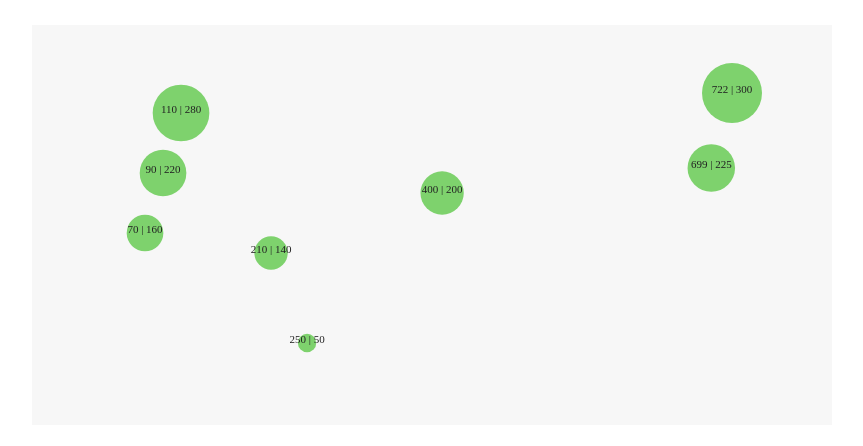
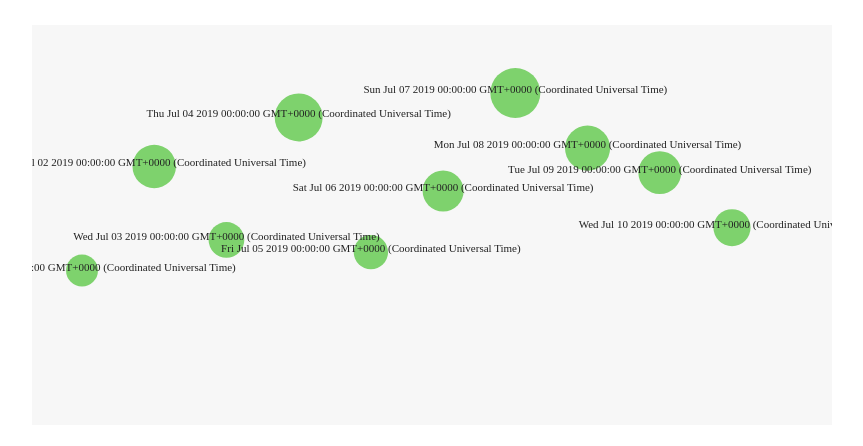
Before and after one commit to dubiBerlin/learnD3, a website: page index.html in a window 1280 px wide. Shown: the whole page, without its empty margins (208-1071 px from the left). Drawn offline with nearby package versions, Linux system fonts and the light colour scheme.

Commit message:
install moments, scaleTimes()

```diff
--- a/index.html
+++ b/index.html
@@ -11,6 +11,6 @@
 			<div class="bar"></div>
 		</div>
 		<script src="https://d3js.org/d3.v5.js"></script>
-		<script src="scatterPlot.js"></script>
+		<script src="timeScales.js"></script>
 	</body>
 </html>
--- a/package.json
+++ b/package.json
@@ -7,5 +7,8 @@
     "test": "echo \"Error: no test specified\" && exit 1"
   },
   "author": "",
-  "license": "ISC"
+  "license": "ISC",
+  "dependencies": {
+    "moment": "^2.24.0"
+  }
 }
--- a/scatterPlot.js
+++ b/scatterPlot.js
@@ -8,6 +8,7 @@ var data = [
 	[699, 225],
 	[90, 220]
 ]
+
 var chart_width = 800
 var chart_height = 400
 let padding = 50
@@ -41,15 +42,25 @@ let y_scale = d3
 	])
 	.range([chart_height - padding, padding])
 
-let r_scale = d3
-	.scaleLinear()
+// let r_scale = d3
+// 	.scaleLinear()
+// 	.domain([
+// 		0,
+// 		d3.max(data, function(d) {
+// 			return d[1]
+// 		})
+// 	])
+// 	.range([5, 30])
+
+let a_scale = d3
+	.scaleSqrt()
 	.domain([
 		0,
 		d3.max(data, function(d) {
 			return d[1]
 		})
 	])
-	.range([5, 30])
+	.range([0, 25])
 
 // Bind data and create circles
 svg
@@ -64,7 +75,7 @@ svg
 		return y_scale(d[1])
 	})
 	.attr("r", function(d, i) {
-		return r_scale(d[1])
+		return a_scale(d[1])
 	})
 	.attr("fill", "#7ed26d")
 
--- /dev/null
+++ b/timeScales.js
@@ -0,0 +1,101 @@
+var data = [
+	{ date: "07/01/2019", num: 20 },
+	{ date: "07/02/2019", num: 37 },
+	{ date: "07/03/2019", num: 25 },
+	{ date: "07/04/2019", num: 45 },
+	{ date: "07/05/2019", num: 23 },
+	{ date: "07/06/2019", num: 33 },
+	{ date: "07/07/2019", num: 49 },
+	{ date: "07/08/2019", num: 40 },
+	{ date: "07/09/2019", num: 36 },
+	{ date: "07/10/2019", num: 27 }
+]
+
+let time_parse = d3.timeParse("%m/%d/%Y")
+
+let newData = []
+// Loop through each date
+data.forEach(obj => {
+	obj.date = time_parse(obj.date)
+})
+console.log(data)
+var chart_width = 800
+var chart_height = 400
+let padding = 50
+
+let radius = 10
+
+let svg = d3
+	.select("#chart")
+	.append("svg")
+	.attr("width", chart_width)
+	.attr("height", chart_height)
+
+// create scales
+let x_scale = d3
+	.scaleTime()
+	.domain([
+		d3.min(data, function(d) {
+			return d.date
+		}),
+		d3.max(data, function(d) {
+			return d.date
+		})
+	])
+	.range([padding, chart_width - padding * 2])
+
+let y_scale = d3
+	.scaleLinear()
+	.domain([
+		0,
+		d3.max(data, function(d) {
+			return d.num
+		})
+	])
+	.range([chart_height - padding, padding])
+
+let a_scale = d3
+	.scaleSqrt()
+	.domain([
+		0,
+		d3.max(data, function(d) {
+			return d.num
+		})
+	])
+	.range([0, 25])
+
+// Bind data and create circles
+svg
+	.selectAll("circle")
+	.data(data)
+	.enter()
+	.append("circle")
+	.attr("cx", function(d, i) {
+		return x_scale(d.date)
+	})
+	.attr("cy", function(d) {
+		return y_scale(d.num)
+	})
+	.attr("r", function(d, i) {
+		return a_scale(d.num)
+	})
+	.attr("fill", "#7ed26d")
+
+// create labels
+svg
+	.selectAll("text")
+	.data(data)
+	.enter()
+	.append("text")
+	.text(function(d) {
+		return d.date
+	})
+	.attr("x", function(d, i) {
+		return x_scale(d.date)
+	})
+	.attr("y", function(d) {
+		return y_scale(d.num)
+	})
+	.style("font-size", 11)
+	.attr("fill", "#222")
+	.attr("text-anchor", "middle")
```
Also changed, not shown: 1 other file.
